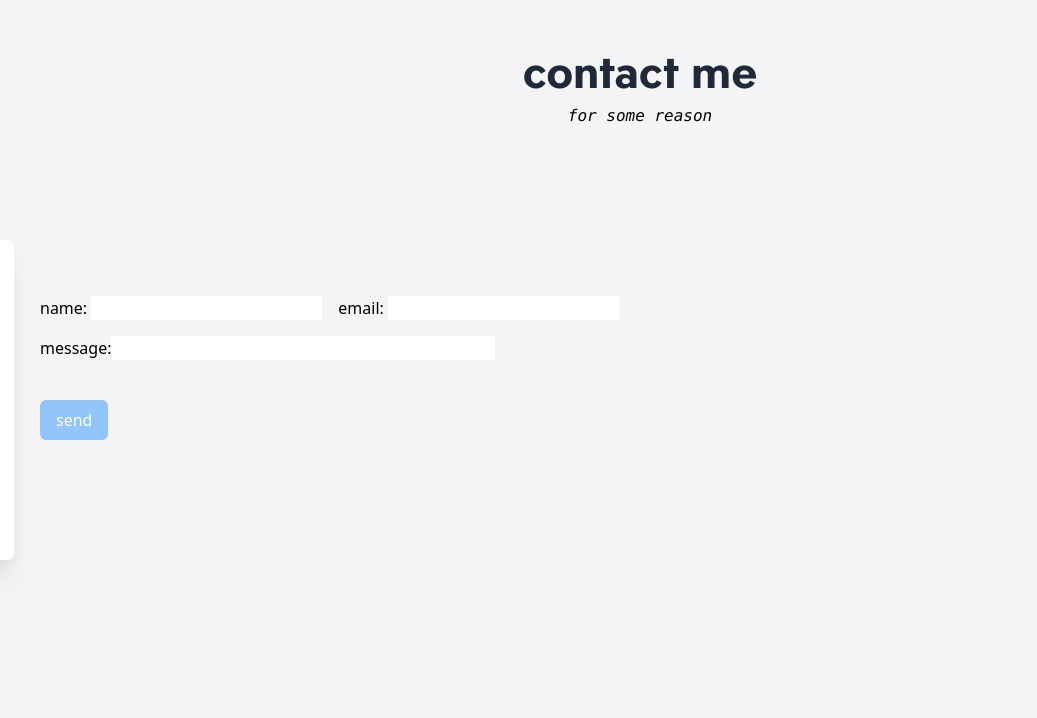
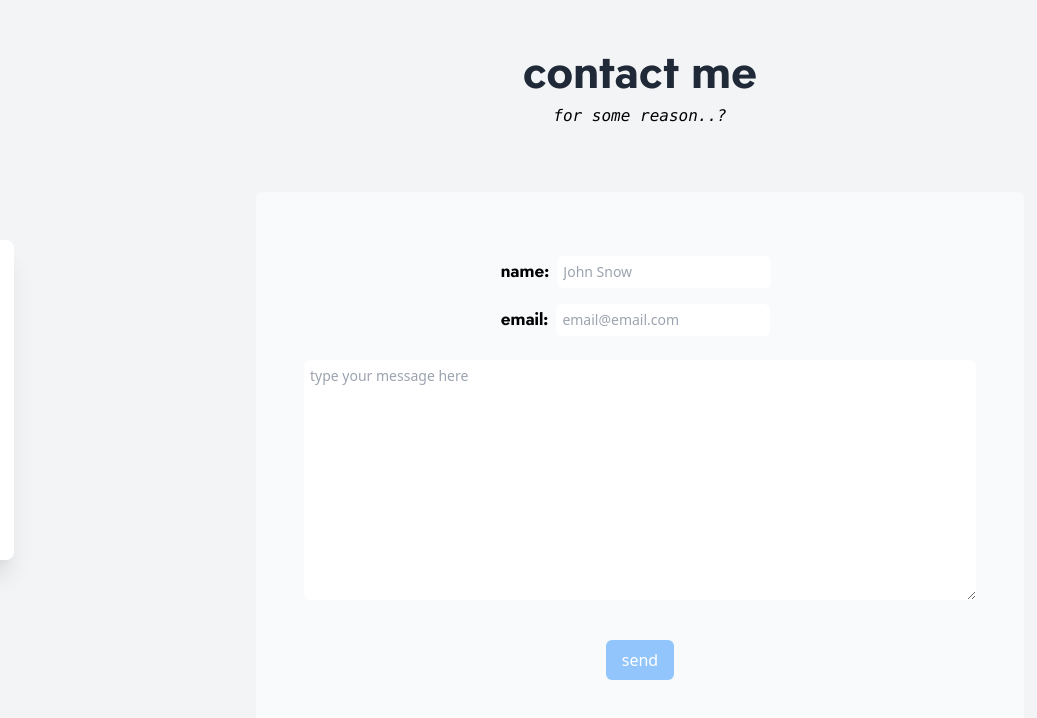
Before and after one commit to nixxxo/nick-baburov, a React (Create React App) app: page /portfolio/contact in a window 1280 px wide. Shown: the top 718 px of the page, without its empty margins (0-1037 px from the left). Built offline with nearby package versions, Linux system fonts and the light colour scheme; no server answers.

Commit message:
done contact page

```diff
--- a/src/Contact.jsx
+++ b/src/Contact.jsx
@@ -1,34 +1,71 @@
+import React, { useRef } from 'react';
 import SideBar from './components/Sidebar.js';
 import Pagetran from './components/Pagetran';
 import { isMobile } from 'react-device-detect';
 import { motion } from "framer-motion"
-import Socials from './components/Socials.js';
-import ProgressBar from "@ramonak/react-progress-bar";
-import Popup from './components/Popup.js';
+import Swal from 'sweetalert2';
+import emailjs from 'emailjs-com';
+import {Helmet} from "react-helmet";
+import {config} from './config.js'
 
 
 const Contact = (params) => {
+
+
+
+    const form = useRef();
+
+
+    const sendEmail = (e) => {
+      e.preventDefault();
+
+
+      emailjs.sendForm(config.EMAIL_SERVICE_ID, config.EMIAL_TEMPLATE_ID, form.current, config.USER_EMAIL_TOKEN)
+        .then((result) => {
+            Swal.fire({
+                title:'Sent!',
+                icon: 'success',
+                confirmButtonText: 'Done',
+                iconColor:'#93c4fd',
+                confirmButtonColor:"#93c4fd"
+            })
+        }, (error) => {
+            Swal.fire({
+                title:'Error!',
+                icon: 'error',
+                text: error.text,
+                confirmButtonText: 'Go back',
+                iconColor:'#fc7115',
+                confirmButtonColor:"#93c4fd"
+            })
+        });
+    };
+
     return (
         <div>
+            <Helmet>
+                <script src="https://www.google.com/recaptcha/api.js" async defer></script>
+            </Helmet>
             <SideBar className="flex"/>
             <Pagetran classNames="bg-gray-100 h-screen" other_div={
-            <div>
+                <div className="flex flex-col bg-gray-100 items-center ">
                     <div className="flex flex-col justify-center items-center">
                         <h1 className="font-neo pt-12 text-5xl text-gray-800 text-center font-bold">contact me</h1>
-                    <span className="mt-2 px-14 text-center text-base italic font-mono">for some reason</span>
+                        <span className="mt-2 px-14 text-center text-base italic font-mono">for some reason..?</span>
                     </div>
-                <div className="mt-40 px-10">
+                    <div className="mt-16 mb-8 w-9/12 max-w-screen-md mx-auto p-12 bg-gray-50 rounded-md">
                         <form
-                    className="flex flex-col items-start"
-                    action="">
+                        ref={form} method="POST" onSubmit={sendEmail}
+                        className="flex flex-col items-center" >
                             <div className="my-2">
-                            <label className="mr-4">name: <input type="text" name="name"/></label>
-                            <label className="">email: <input type="text" name="email"/></label>
+                                <InputField name="from_name" label_text="name:" type="text" placeholder="John Snow"/>
+                                <InputField name="from_email" label_text="email:" type="email" placeholder="email@email.com"/>
                             </div>
-                        <label className="my-2">message:
-                        <input
-                        className="w-96"
-                        type="text" name="message"/></label>
+                            <textarea
+                            name="message"
+                            className="h-60 w-full text-sm p-1.5 m-2 ring ring-transparent rounded-md focus:outline-none focus:ring-blue-400"
+                            required maxlength="650" placeholder="type your message here"></textarea>
+                            <div class="g-recaptcha" data-sitekey="6LfiDWkdAAAAAMWLS7vDjZQslhtoVNDpPLaBpJ9w"></div>
                             <input
                             className="mt-8 py-2 px-4 rounded-md bg-blue-300 text-white hover:bg-blue-400"
                             type="submit" value="send"/>
@@ -39,4 +76,23 @@ const Contact = (params) => {
         </div>
     );
 }
+
+const InputField = ({label_text, name, control, type, placeholder}) => {
+
+    return(
+    <div>
+        <label
+        className="transition-all duration-500 font-neo font-normal text-lg hover:text-blue-400"
+        >{label_text}</label>
+        <input
+        control={control}
+        className="text-sm p-1.5 m-2 ring ring-transparent rounded-md focus:outline-none focus:ring-blue-400"
+        type={type} name={name} placeholder={placeholder} required/>
+    </div>
+    )
+
+}
+
+
+
 export default Contact
--- /dev/null
+++ b/src/components/GetDimensions.js
@@ -0,0 +1,24 @@
+import { useState, useEffect } from 'react';
+
+function getWindowDimensions() {
+  const { innerWidth: width, innerHeight: height } = window;
+  return {
+    width,
+    height
+  };
+}
+
+export default function useWindowDimensions() {
+  const [windowDimensions, setWindowDimensions] = useState(getWindowDimensions());
+
+  useEffect(() => {
+    function handleResize() {
+      setWindowDimensions(getWindowDimensions());
+    }
+
+    window.addEventListener('resize', handleResize);
+    return () => window.removeEventListener('resize', handleResize);
+  }, []);
+
+  return windowDimensions;
+}
--- a/src/components/Sidebar.js
+++ b/src/components/Sidebar.js
@@ -2,14 +2,20 @@ import { SiAboutdotme, SiCodeclimate, SiMaildotru} from "react-icons/si";
 import { IoPencil } from "react-icons/io5";
 import { Link } from "react-router-dom";
 import { isMobile } from 'react-device-detect';
+import { motion } from "framer-motion"
+import useWindowDimensions from './GetDimensions'
 
-import { motion } from "framer-motion"
 
-let animationVar = isMobile === true ? 0 : -62
-
-let iconSize = isMobile === true ? "23" : "35"
 
 const SideBar = () => {
+
+  const { height, width } = useWindowDimensions();
+  console.log([height, width]);
+
+  let animationVar = isMobile === true ? 0 : height < 700 ? -61 : -62
+
+  let iconSize = isMobile === true ? "23" : "35"
+
   return (
     <motion.div initial={{x:animationVar, opacity:0}}
     animate={{x:[0,0,0,0,0,0,animationVar], opacity:1, transitionEnd: {x:animationVar}}}
--- a/src/index.css
+++ b/src/index.css
@@ -15,3 +15,13 @@
 .sidebar-icon{
     color: #393E47;
 }
+
+
+.g-recaptcha {
+    width: 100%;
+    margin:auto;
+    transform: scale(0.77);
+    -webkit-transform: scale(0.77);
+    transform-origin: 0 0;
+    -webkit-transform-origin: 0 0;
+ }
```
Also changed, not shown: package.json (+5 -2 lines), 2 other files (tests, documents, lock files or other folders). Lines whose indentation alone changed are shown as unchanged.
